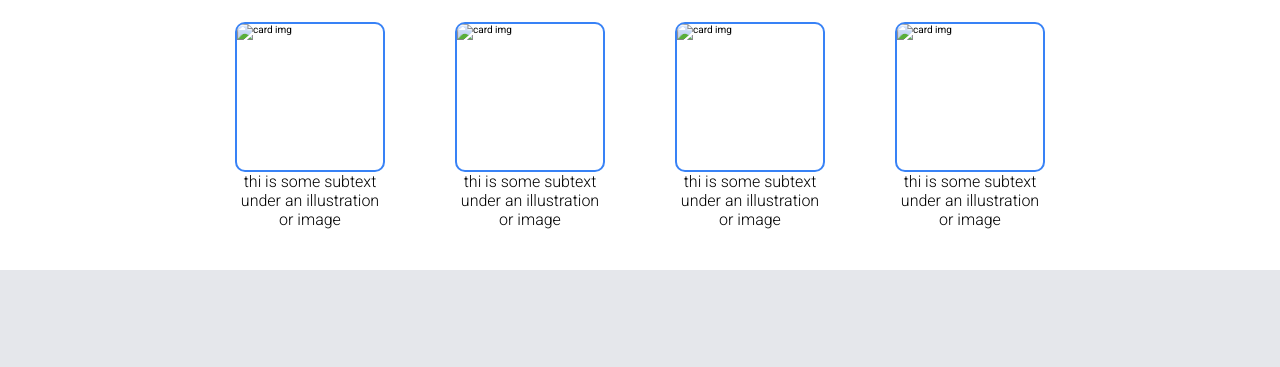
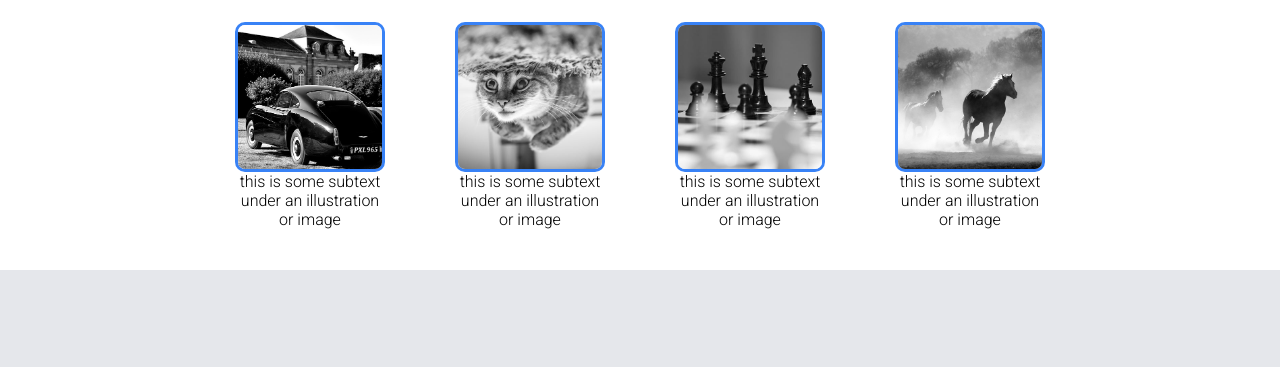
Before and after one commit to Jonas-petty/Landing_Page, a plain HTML site: page index.html in a window 1280 px wide. Shown: the part 399-766 px from the top of the page. Drawn offline with Linux system fonts and the light colour scheme.

Commit message:
feat: add the info section images

```diff
--- a/index.html
+++ b/index.html
@@ -43,27 +43,27 @@
                     <h2>Some random information</h2>
                     <div class="cards-container">
                         <div class="card">
-                            <img src="#" alt="card img" class="card-img" />
+                            <img src="images/car.jpg" alt="card img" class="card-img" />
                             <p>
-                                thi is some subtext under an illustration or image
+                                this is some subtext under an illustration or image
                             </p>
                         </div>
                         <div class="card">
-                            <img src="#" alt="card img" class="card-img" />
+                            <img src="images/cat.jpg" alt="card img" class="card-img" />
                             <p>
-                                thi is some subtext under an illustration or image
+                                this is some subtext under an illustration or image
                             </p>
                         </div>
                         <div class="card">
-                            <img src="#" alt="card img" class="card-img" />
+                            <img src="images/chess.jpg" alt="card img" class="card-img" />
                             <p>
-                                thi is some subtext under an illustration or image
+                                this is some subtext under an illustration or image
                             </p>
                         </div>
                         <div class="card">
-                            <img src="#" alt="card img" class="card-img" />
+                            <img src="images/horses.jpg" alt="card img" class="card-img" />
                             <p>
-                                thi is some subtext under an illustration or image
+                                this is some subtext under an illustration or image
                             </p>
                         </div>
                     </div>
--- a/style.css
+++ b/style.css
@@ -113,7 +113,7 @@ button.default {
 }
 
 button.alter {
-    border: 1px solid var(--color-2);
+    border: 2px solid var(--color-2);
 }
 
 .hero-container > img {
@@ -149,10 +149,12 @@ button.alter {
 }
 
 .card > img {
-    border: 2px solid var(--color-4);;
+    border: 3px solid var(--color-4);
     border-radius: 1rem;
-    min-width: 150px;
-    min-height: 150px;
+    width: 15rem;
+    height: 15rem;
+
+    object-fit: cover;
 }
 
 .card > p {
```
